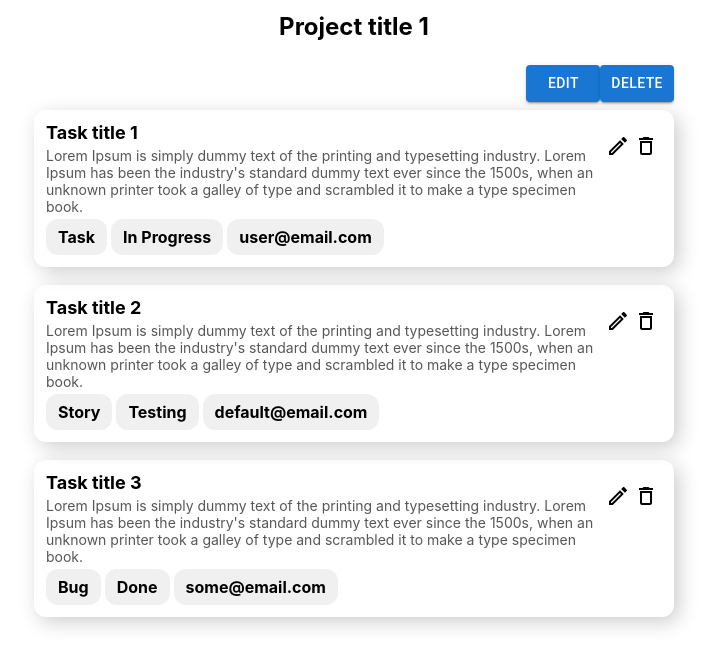
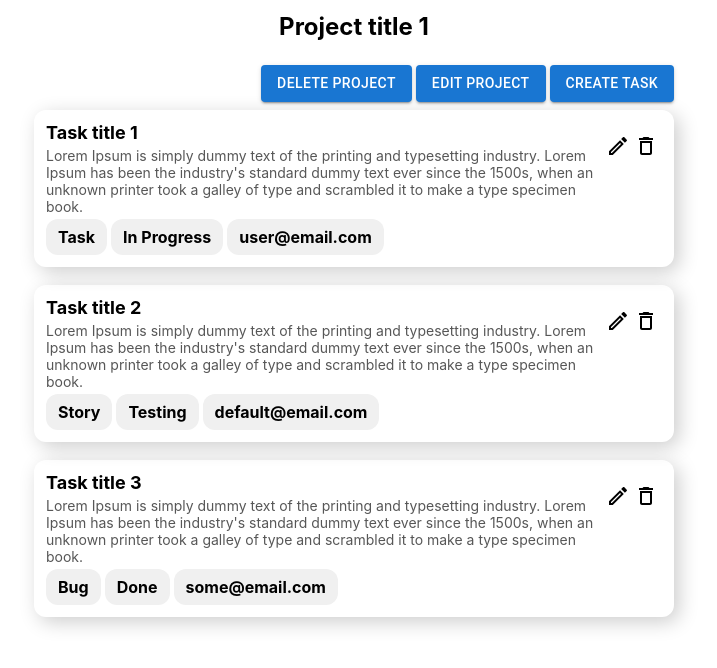
Before and after one commit to Nikita0503/jira-draft, a React (Create React App) app: page /projects/1 in a window 1280 px wide. Shown: the top 668 px of the page, without its empty margins (286-1003 px from the left). Built offline with nearby package versions, Linux system fonts and the light colour scheme.

Commit message:
edit delete buttons

```diff
--- /dev/null
+++ b/src/components/AddFileButton/AddFileButton.module.css
@@ -0,0 +1,4 @@
+.addFileButton{
+    width: 60px;
+    height: 60px;
+}
--- /dev/null
+++ b/src/components/AddFileButton/index.tsx
@@ -0,0 +1,12 @@
+import styles from './AddFileButton.module.css';
+import { Button } from '@mui/material';
+
+interface IProps {
+    addFile: () => void
+}
+
+const AddFileButton = ({addFile}: IProps) => {
+    return <Button onClick={addFile} className={styles.addFileButton} variant="contained">Add File</Button>
+  }
+
+export default AddFileButton;
--- a/src/components/AttachedFile/AttachedFile.module.css
+++ b/src/components/AttachedFile/AttachedFile.module.css
@@ -1,4 +1,5 @@
 .container{
+    position: relative;
     display: flex;
     flex: 1;
     justify-content: center;
@@ -13,4 +14,13 @@
     width: 50px;
     height: 50px;
     object-fit: contain;
+    transition: 300ms;
+    cursor: pointer;
 }
+
+.deleteIcon{
+    position: absolute;
+    bottom: -6px;
+    right: -6px;
+    cursor: pointer;
+}
--- a/src/components/AttachedFile/index.tsx
+++ b/src/components/AttachedFile/index.tsx
@@ -1,6 +1,7 @@
 import React from 'react';
 import styles from './AttachedFile.module.css';
 import { IFile } from '../../interfaces';
+import DeleteIcon from '@mui/icons-material/DeleteForeverSharp';
 
 interface IProps {
     file: IFile
@@ -11,6 +12,7 @@ const AttachedFile = ({file}: IProps) => {
     return (
       <div className={styles.container}>
         <img className={styles.image} src={file.name}/>
+        <DeleteIcon color='error' className={styles.deleteIcon}/>
       </div>)
   }
 
--- a/src/components/Comment/index.tsx
+++ b/src/components/Comment/index.tsx
@@ -4,6 +4,7 @@ import { IComment, IFile } from '../../interfaces';
 import AttachedFile from '../AttachedFile';
 import DeleteIcon from '@mui/icons-material/DeleteOutline';
 import EditIcon from '@mui/icons-material/EditOutlined';
+import AddFileButton from '../AddFileButton';
 
 interface IProps {
     comment: IComment
@@ -26,6 +27,7 @@ const Comment = ({comment}: IProps) => {
             {comment.files.map((file: IFile) => <div className={styles.fileContainer}>
               <AttachedFile file={file}/>
             </div>)}
+            <AddFileButton addFile={() => {}}/>
           </div>
       </div>)
   }
--- a/src/pages/ProjectDetailsPage/ProjectDetailsPage.module.css
+++ b/src/pages/ProjectDetailsPage/ProjectDetailsPage.module.css
@@ -21,8 +21,7 @@
 }
 
 .button{
-    width: 100%;
-    margin-right: 4px;
+    margin-left: 4px !important;
 }
 
 .content {
--- a/src/pages/ProjectDetailsPage/index.tsx
+++ b/src/pages/ProjectDetailsPage/index.tsx
@@ -118,25 +118,29 @@ const TASKS: ITask[] = [{
 
 const ProjectDetailsPage = () => {
 
+    const { projectId } = useParams();
     const navigate = useNavigate();
-
-    const goToEditProject = React.useCallback(() => {
-        //navigate('/projects')
-    }, []);
 
     const deleteCurrentProject = React.useCallback(() => {
 
     }, []);
 
-    const { projectId } = useParams();
+    const goToProjectEditor = React.useCallback(() => {
+
+    }, []);
+
+    const goToTaskEditor = React.useCallback(() => {
+
+    }, []);
 
     return (
       <div className={styles.container}>
         <span className={styles.title}>{PROJECT.title}</span>
         <div className={styles.content}>
           <div className={styles.buttonsContainer}>
-            <Button onClick={goToEditProject} className={styles.button} variant="contained">Edit</Button>
-            <Button onClick={deleteCurrentProject} className={styles.button} variant="contained">Delete</Button>
+            <Button onClick={deleteCurrentProject} className={styles.button} variant="contained">Delete Project</Button>
+            <Button onClick={goToProjectEditor} className={styles.button} variant="contained">Edit Project</Button>
+            <Button onClick={goToTaskEditor} className={styles.button} variant="contained">Create Task</Button>
           </div>
           {TASKS.map((task: ITask) => {
             return <div className={styles.taskContainer}>
--- a/src/pages/ProjectsPage/ProjectsPage.module.css
+++ b/src/pages/ProjectsPage/ProjectsPage.module.css
@@ -11,6 +11,17 @@
     font-weight: bold;
     margin-top: 12px;
     margin-bottom: 24px;
+}
+
+.buttonsContainer{
+    display: flex;
+    flex-direction: row;
+    align-self: end;
+    margin-bottom: 8px;
+}
+
+.button{
+    margin-left: 4px !important;
 }
 
 .content {
--- a/src/pages/ProjectsPage/index.tsx
+++ b/src/pages/ProjectsPage/index.tsx
@@ -2,6 +2,7 @@ import React from 'react';
 import { IProject } from '../../interfaces';
 import styles from './ProjectsPage.module.css';
 import Project from '../../components/Project';
+import { Button } from '@mui/material';
 
 const PROJECTS: IProject[] = [{
   id: 1,
@@ -36,10 +37,18 @@ const PROJECTS: IProject[] = [{
 ]
 
 const ProjectsPage = () => {
+
+  const goToProjectEditor = React.useCallback(() => {
+
+  }, []);
+
     return (
       <div className={styles.container}>
         <span className={styles.title}>Projects</span>
         <div className={styles.content}>
+          <div className={styles.buttonsContainer}>
+            <Button onClick={goToProjectEditor} className={styles.button} variant="contained">Create Project</Button>
+          </div>
           {PROJECTS.map((project: IProject) => {
             return <div className={styles.projectContainer}>
               <Project project={project}/>
--- a/src/pages/TaskDetailsPage/TaskDetailsPage.module.css
+++ b/src/pages/TaskDetailsPage/TaskDetailsPage.module.css
@@ -21,8 +21,7 @@
 }
 
 .button{
-    width: 100%;
-    margin-right: 4px;
+    margin-left: 4px !important;
 }
 
 .content {
--- a/src/pages/TaskDetailsPage/index.tsx
+++ b/src/pages/TaskDetailsPage/index.tsx
@@ -10,6 +10,7 @@ import AttachedFile from '../../components/AttachedFile';
 import Comment from '../../components/Comment';
 import React from 'react';
 import { Button } from '@mui/material';
+import AddFileButton from '../../components/AddFileButton';
 
 const TASK: ITask = {
   id: 2,
@@ -93,25 +94,29 @@ const COMMENTS: IComment[] = [{
 
 const TaskDetailsPage = () => {
 
-  const navigate = useNavigate();
-
-    const goToEditTask = React.useCallback(() => {
-        //navigate('/projects')
-    }, []);
+    const { id } = useParams();
+    const navigate = useNavigate();
 
     const deleteCurrentTask = React.useCallback(() => {
 
     }, []);
 
-    const { id } = useParams();
+    const goToTaskEditor = React.useCallback(() => {
+
+    }, []);
+
+    const goToCommentEditor = React.useCallback(() => {
+
+    }, []);
 
     return (
       <div className={styles.container}>
         <span className={styles.title}>{TASK.title}</span>
         <div className={styles.content}>
-        <div className={styles.buttonsContainer}>
-            <Button onClick={goToEditTask} className={styles.button} variant="contained">Edit</Button>
-            <Button onClick={deleteCurrentTask} className={styles.button} variant="contained">Delete</Button>
+          <div className={styles.buttonsContainer}>
+            <Button onClick={deleteCurrentTask} className={styles.button} variant="contained">Delete Task</Button>
+            <Button onClick={goToTaskEditor} className={styles.button} variant="contained">Edit Task</Button>
+            <Button onClick={goToCommentEditor} className={styles.button} variant="contained">Create Comment</Button>
           </div>
           <span className={styles.description}>{TASK.description}</span>
           <div className={styles.additionalInfo}>
@@ -130,6 +135,7 @@ const TaskDetailsPage = () => {
             {TASK.files.map((file: IFile) => <div className={styles.fileContainer}>
               <AttachedFile file={file}/>
             </div>)}
+            <AddFileButton addFile={() => {}} />
           </div>
           <span className={styles.commentListTitle}>Comments:</span>
           <div className={styles.commentList}>
```
Also changed, not shown: src/components/Comment/Comment.module.css (line endings or trailing spaces).
